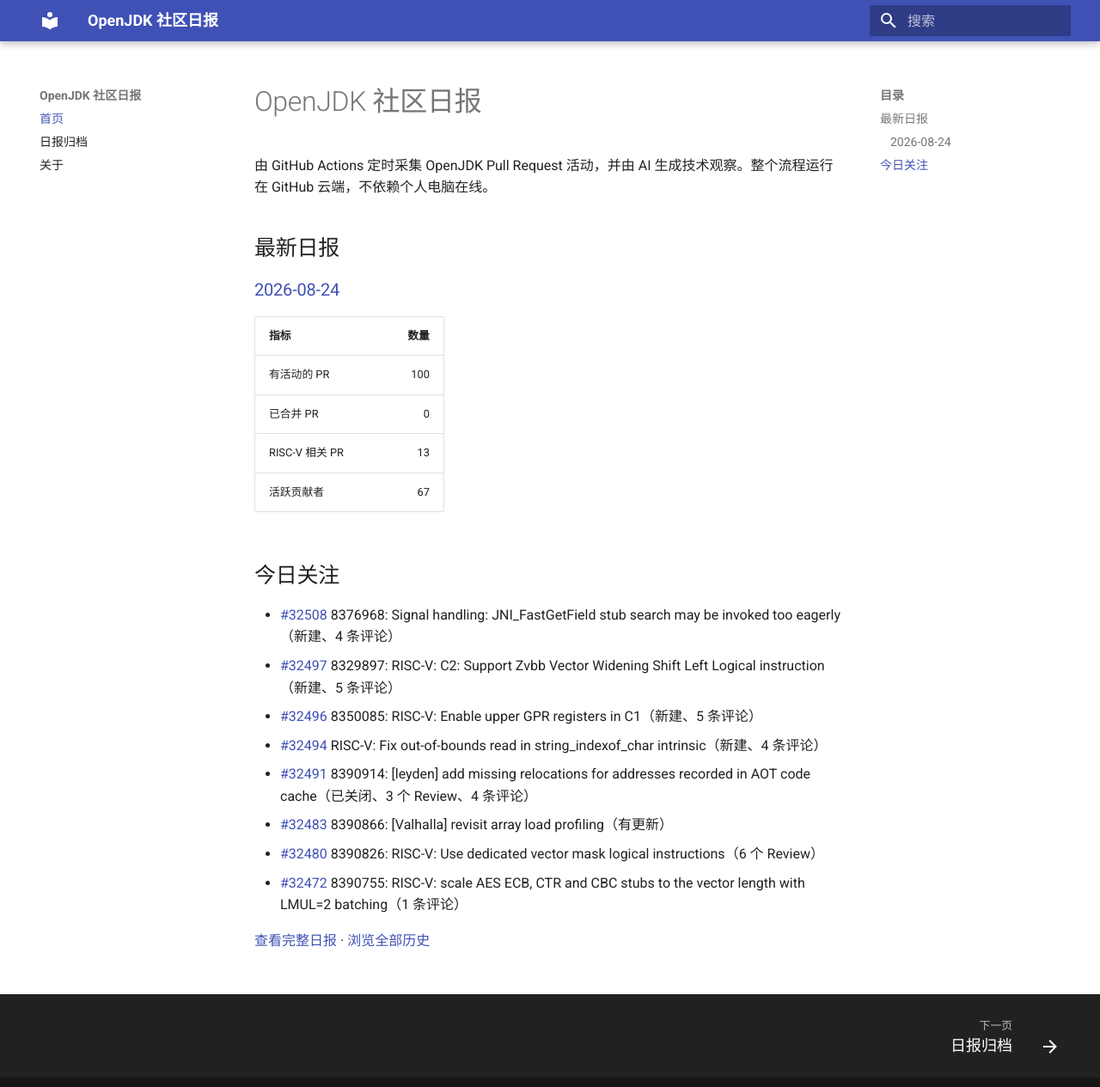
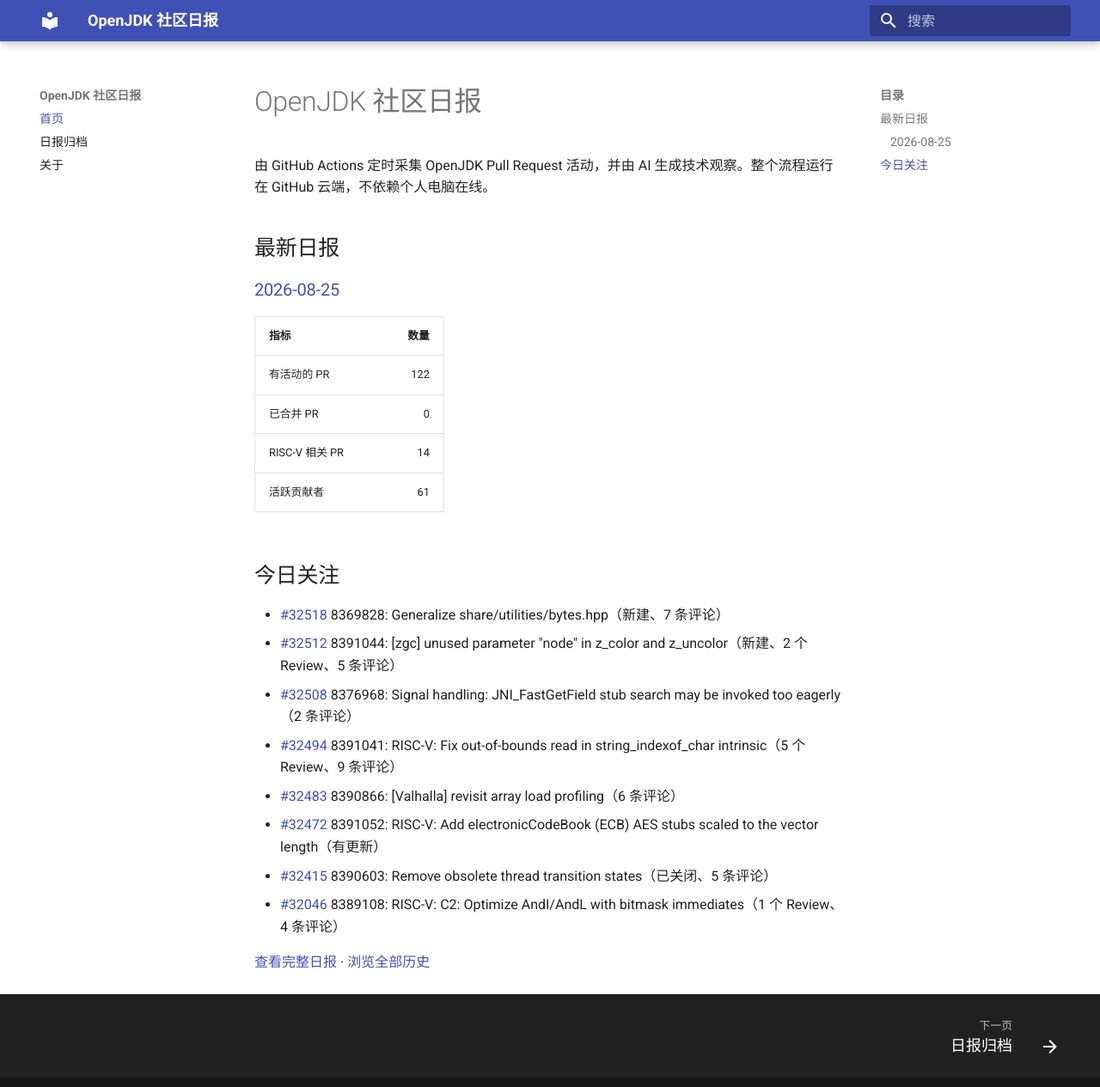
Before and after one commit to DingliZhang/openjdk-daily, an MkDocs documentation site: the page built from docs/index.md, in a window 1280 px wide and 1278 px high. Shown: the top 1265 px of the window at 86% size. Built offline with MkDocs 1.6.1 and Material for MkDocs 9.7.7, drawn with Linux system fonts in a browser that asks for light colours.

Commit message:
report: add OpenJDK daily report

```diff
--- a/docs/index.md
+++ b/docs/index.md
@@ -4,24 +4,24 @@
 
 ## 最新日报
 
-### [2026-08-24](reports/2026/2026-08-24.md)
+### [2026-08-25](reports/2026/2026-08-25.md)
 
 | 指标 | 数量 |
 |---|---:|
-| 有活动的 PR | 100 |
+| 有活动的 PR | 122 |
 | 已合并 PR | 0 |
-| RISC-V 相关 PR | 13 |
-| 活跃贡献者 | 67 |
+| RISC-V 相关 PR | 14 |
+| 活跃贡献者 | 61 |
 
 ## 今日关注
 
-- [#32508](https://github.com/openjdk/jdk/pull/32508) 8376968: Signal handling: JNI_FastGetField stub search may be invoked too eagerly（新建、4 条评论）
-- [#32497](https://github.com/openjdk/jdk/pull/32497) 8329897: RISC-V: C2: Support Zvbb Vector Widening Shift Left Logical instruction（新建、5 条评论）
-- [#32496](https://github.com/openjdk/jdk/pull/32496) 8350085: RISC-V: Enable upper GPR registers in C1（新建、5 条评论）
-- [#32494](https://github.com/openjdk/jdk/pull/32494) RISC-V: Fix out-of-bounds read in string_indexof_char intrinsic（新建、4 条评论）
-- [#32491](https://github.com/openjdk/jdk/pull/32491) 8390914: [leyden] add missing relocations for addresses recorded in AOT code cache（已关闭、3 个 Review、4 条评论）
-- [#32483](https://github.com/openjdk/jdk/pull/32483) 8390866: [Valhalla] revisit array load profiling（有更新）
-- [#32480](https://github.com/openjdk/jdk/pull/32480) 8390826: RISC-V: Use dedicated vector mask logical instructions（6 个 Review）
-- [#32472](https://github.com/openjdk/jdk/pull/32472) 8390755: RISC-V: scale AES ECB, CTR and CBC stubs to the vector length with LMUL=2 batching（1 条评论）
+- [#32518](https://github.com/openjdk/jdk/pull/32518) 8369828: Generalize share/utilities/bytes.hpp（新建、7 条评论）
+- [#32512](https://github.com/openjdk/jdk/pull/32512) 8391044: [zgc] unused parameter "node" in z_color and z_uncolor（新建、2 个 Review、5 条评论）
+- [#32508](https://github.com/openjdk/jdk/pull/32508) 8376968: Signal handling: JNI_FastGetField stub search may be invoked too eagerly（2 条评论）
+- [#32494](https://github.com/openjdk/jdk/pull/32494) 8391041: RISC-V: Fix out-of-bounds read in string_indexof_char intrinsic（5 个 Review、9 条评论）
+- [#32483](https://github.com/openjdk/jdk/pull/32483) 8390866: [Valhalla] revisit array load profiling（6 条评论）
+- [#32472](https://github.com/openjdk/jdk/pull/32472) 8391052: RISC-V: Add electronicCodeBook (ECB) AES stubs scaled to the vector length（有更新）
+- [#32415](https://github.com/openjdk/jdk/pull/32415) 8390603: Remove obsolete thread transition states（已关闭、5 条评论）
+- [#32046](https://github.com/openjdk/jdk/pull/32046) 8389108: RISC-V: C2: Optimize AndI/AndL with bitmask immediates（1 个 Review、4 条评论）
 
-[查看完整日报](reports/2026/2026-08-24.md) · [浏览全部历史](reports/index.md)
+[查看完整日报](reports/2026/2026-08-25.md) · [浏览全部历史](reports/index.md)
```
Also changed, not shown: docs/reports/2026/2026-08-25.md (added, +227 -0 lines), docs/reports/index.md (+2 -1 lines), 2 other files.
